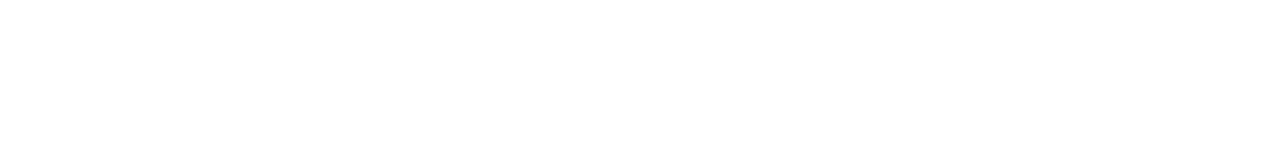
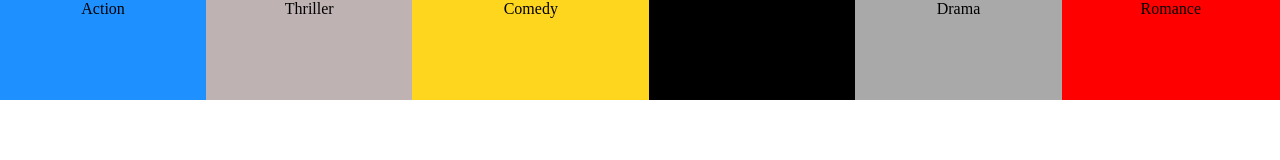
Before and after one commit to fbw-d09/uib_layout_out_of_ordinary-brt-yilmaz, a website: page index.html in a window 1280 px wide. Drawn offline with Linux system fonts and the light colour scheme.

Commit message:
Complete exercise

```diff
--- a/index.html
+++ b/index.html
@@ -8,6 +8,13 @@
     <link rel="stylesheet" href="style.css" />
   </head>
   <body>
-
+   <section class="genres">
+    <section class="box action">Action</section>
+    <section class="box thriller">Thriller</section>
+    <section class="box comedy">Comedy</section>
+    <section class="box horror">Horror</section>
+    <section class="box drama">Drama</section>
+    <section class="box romance">Romance</section>
+   </section>
   </body>
 </html>
--- a/style.css
+++ b/style.css
@@ -2,3 +2,44 @@ html, body {
     margin: 0;
     padding: 0;
 }
+
+.box {
+    width: 200px;
+    height: 100px;
+    flex-grow: 1;
+}
+
+.genres {
+    display: flex;
+    text-align: center;
+    flex-wrap: wrap;
+    width: 100%;
+}
+
+
+.action {
+    background-color: rgb(30, 144, 255);
+}
+
+.thriller {
+    background-color: rgb(190, 178, 178);
+}
+
+.comedy {
+    background-color: rgb(255, 214, 30);
+    flex-grow: 6;
+
+}
+
+.horror {
+    background-color: rgb(0, 0, 0);
+}
+
+.drama {
+    background-color: rgb(169, 169, 169);
+}
+
+.romance {
+    background-color: rgb(255, 0, 0);
+    flex-grow: 3;
+}
```
